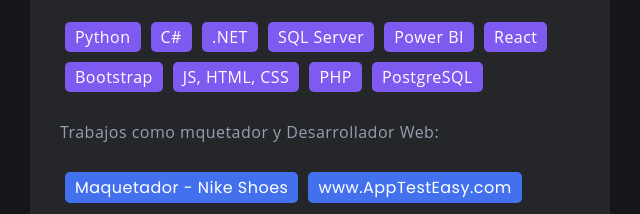
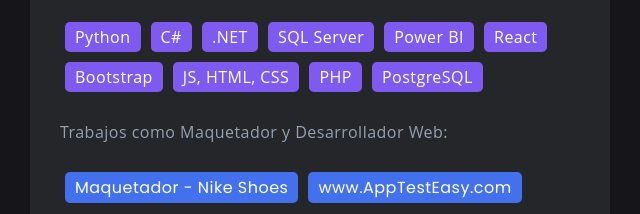
Before and after one commit to Vladimir4063/VladimirWeb, a plain HTML site: page index.html in a window 1280 px wide. Shown: the part 2038-2252 px from the top of the page, 530-1170 px from the left. Drawn offline with Linux system fonts and the light colour scheme.

Commit message:
correcion palabra -maquetador-

```diff
--- a/index.html
+++ b/index.html
@@ -111,7 +111,7 @@
 							PostgreSQL
 						</p>
 					</div>
-						<p>Trabajos como mquetador y Desarrollador Web:</p>
+						<p>Trabajos como Maquetador y Desarrollador Web:</p>
 					<div class="container-stack">
 						<p class="jobs">
 							<a href="https://vladimir-maqueta-nike.netlify.app/" target="_blanck"> Maquetador - Nike Shoes</a>
```
